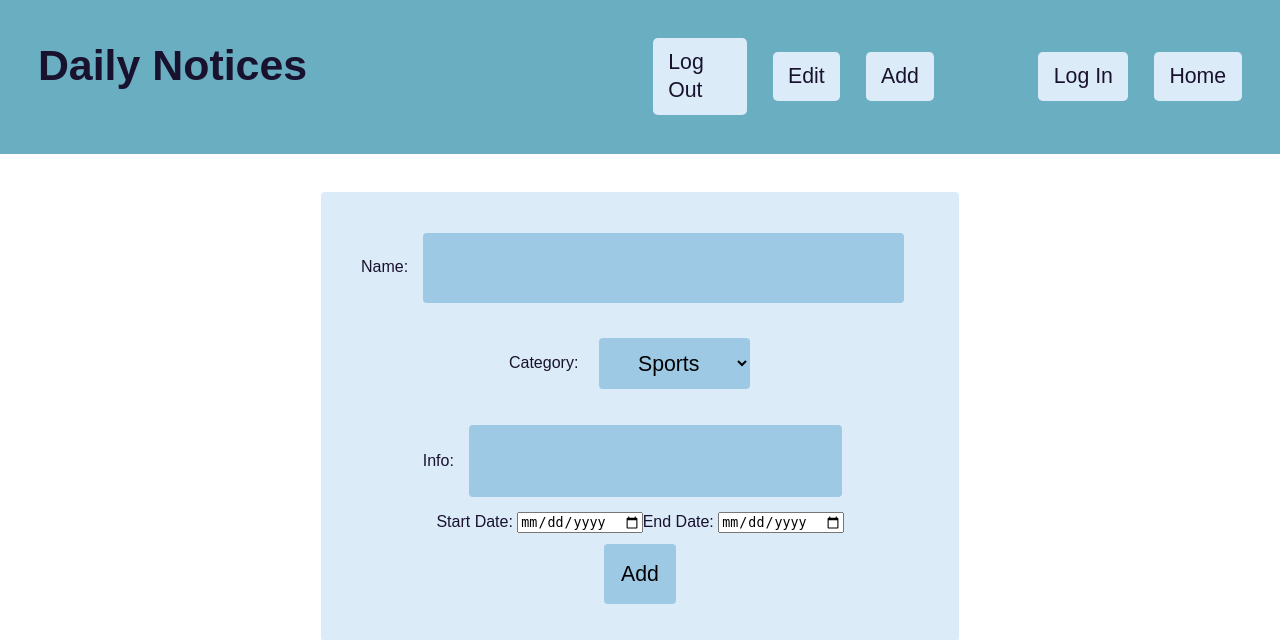
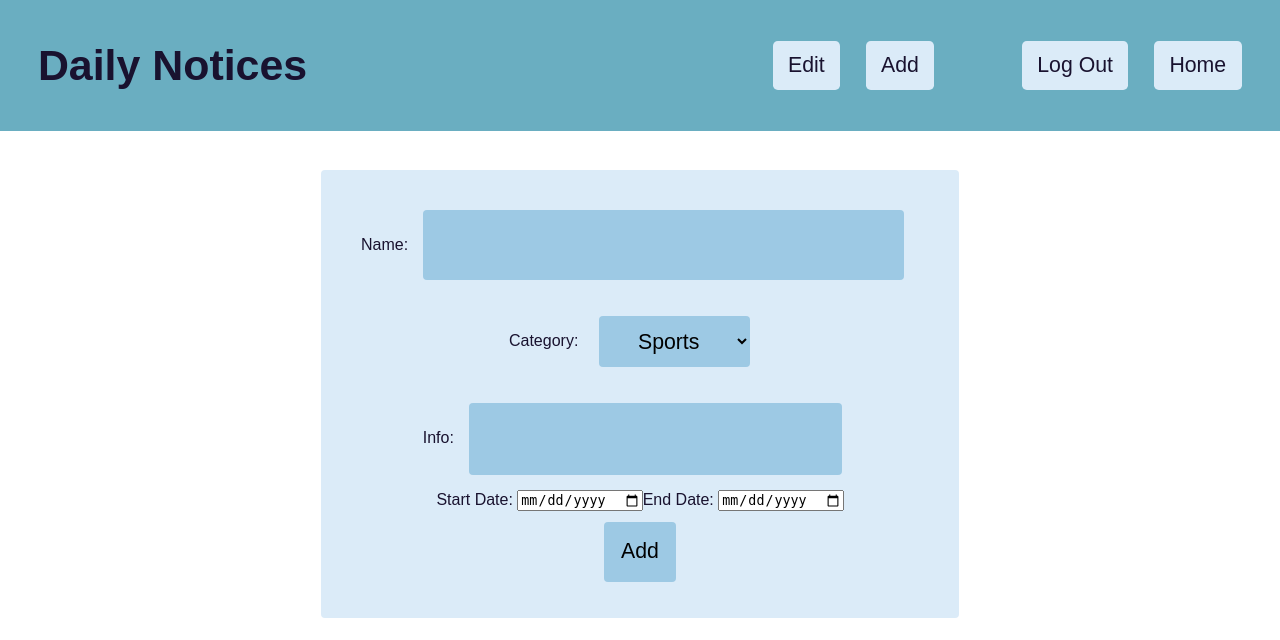
Before and after one commit to quiluh/Daily-Notices, a Flask app: page /add in a window 1280 px wide. Shown: the top 640 px of the page. Run offline with Flask 3, Linux system fonts and the light colour scheme; the visitor is signed in with stand-in values (Sample User, id 1).

Commit message:
made logout button and login button in same place

```diff
--- a/templates/mainTemplate.html
+++ b/templates/mainTemplate.html
@@ -15,13 +15,16 @@
             <div class="rowReverse w50">
                 <div class="navItems rowReverse">
                     <a href="{{ url_for('index') }}" class="textDecorationNone">Home</a>
-                    <a href="{{ url_for('login') }}" class="textDecorationNone">Log In</a>
+                    {% if userInSession %}
+                        <a href="{{ url_for('logout') }}" class="textDecorationNone">Log Out</a>
+                    {% else %}
+                        <a href="{{ url_for('login') }}" class="textDecorationNone">Log In</a>
+                    {% endif %}
                 </div>
                 {% if userInSession %}
                     <div class="navItems rowReverse">
                         <a href="{{ url_for('add') }}" class="textDecorationNone">Add</a>
                         <a href="{{ url_for('edit') }}" class="textDecorationNone">Edit</a>
-                        <a href="{{ url_for('logout') }}" class="textDecorationNone">Log Out</a>
                     </div>
                 {% endif %}
             </div>
```
